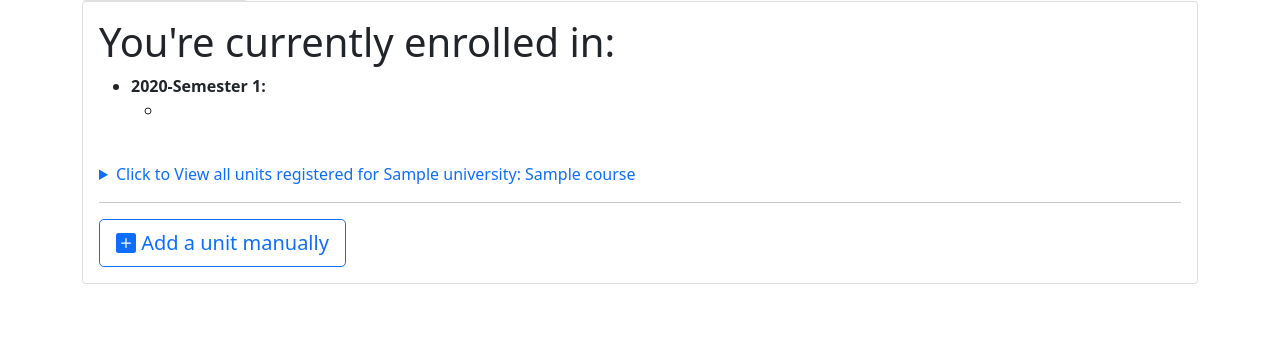
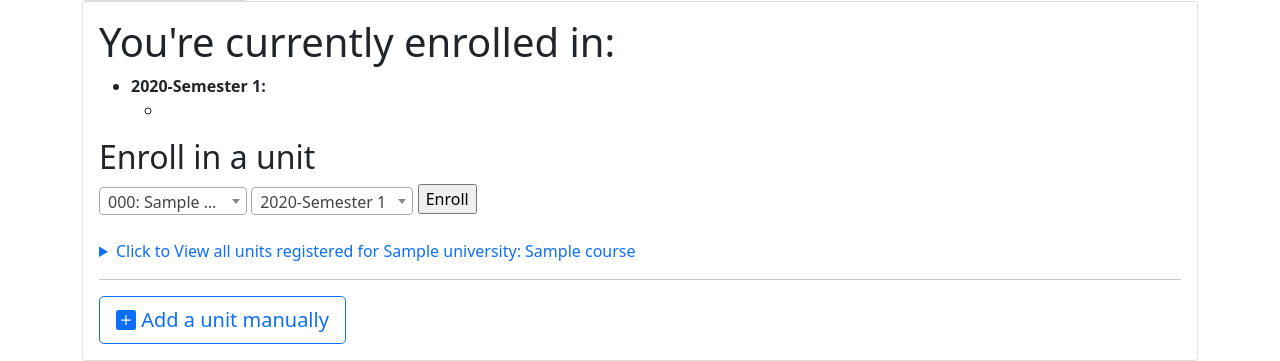
Before and after one commit to illegalbyte/uniplan, a Django app: page /units/ in a window 1280 px wide. Shown: the part 577-938 px from the top of the page. Before the commit the page ends 861 px from the top, so only its background shows below. Run offline with Django 4.2, Linux system fonts and the light colour scheme; a user stored in the database is signed in; tables that the repository leaves empty hold one stand-in row (values such as "Sample post"); some libraries are stand-ins or nearby versions.

Commit message:
finish adding simple enrol form

```diff
--- a/app_uniplan/templates/app_uniplan/create_units.html
+++ b/app_uniplan/templates/app_uniplan/create_units.html
@@ -20,6 +20,29 @@
 	<a class="btn btn-success" href="{% url 'enrollment' %}">Enroll in units</a>
 {% endif %}
 
+
+<h2>Enroll in a unit</h2>
+<form action="">
+<select name="enrollunit" id="enrollselect">
+	{% for unit in units %}
+		<option value="{{unit.unit_code}}">{{unit}}</option>
+	{% endfor %}
+</select>
+<select name="semester" id="semesterselect" style="width:15%">
+		{% for semester in semesters %}
+			<option value="{{semester}}">{{semester}}</option>
+		{% endfor %}
+</select>
+<input type="submit" value="Enroll">
+</form>
+
+<script>
+$(document).ready(function() {
+    $('#enrollselect').select2();
+	$('#semesterselect').select2();
+
+});
+</script>
 
 
 <br>
--- a/app_uniplan/views.py
+++ b/app_uniplan/views.py
@@ -63,8 +63,9 @@
 	unit_form = CreateUnitForm
 	units = Unit.objects.all()
 	enrollments = Enrollments.objects.filter(user=request.user)  # units the user is enrolled in
+	semesters = Semester.objects.all()
 
-	context = {'units': units, 'unit_form': unit_form, 'enrollments': enrollments}
+	context = {'units': units, 'unit_form': unit_form, 'enrollments': enrollments, 'semesters': semesters}
 	return render(request, 'app_uniplan/create_units.html', context)
 
 
```
